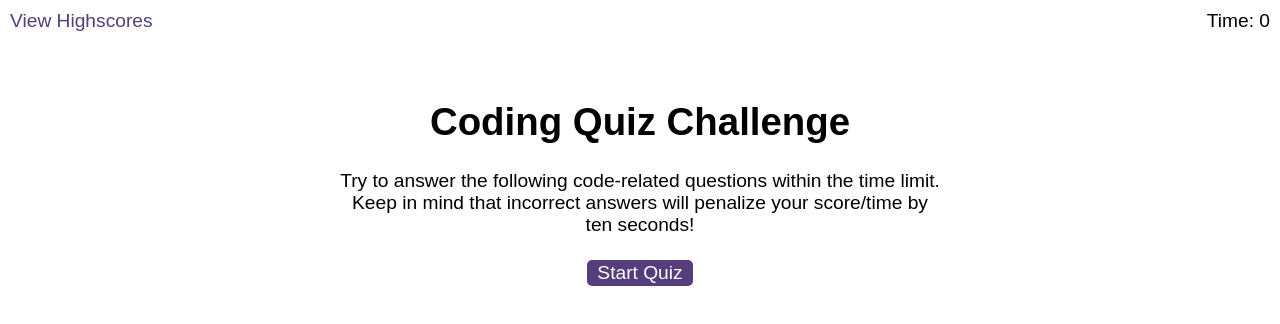
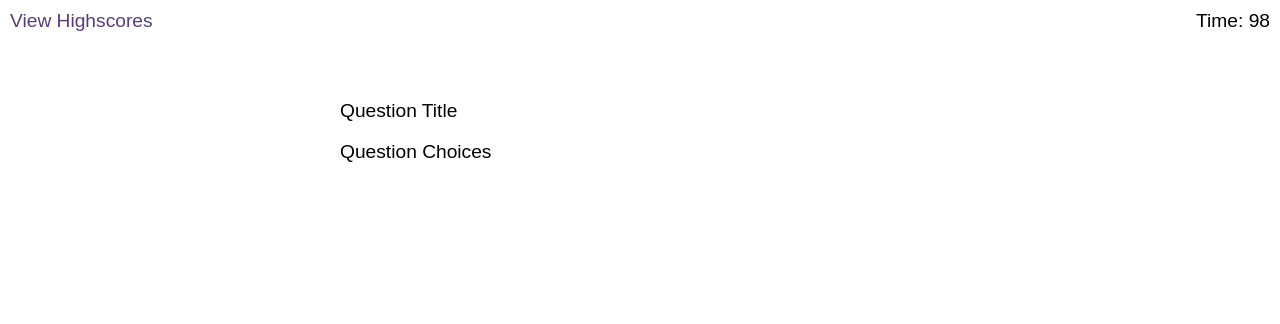
Before and after one commit to twardio/Code-Quiz, a plain HTML site: page index.html in a window 1280 px wide. Both pictures are taken after a click on the button "Start Quiz". Drawn offline with Linux system fonts and the light colour scheme.

Commit message:
interval timer added

```diff
--- a/assets/js/logic.js
+++ b/assets/js/logic.js
@@ -0,0 +1,29 @@
+const startBtnEl = document.getElementById("startBtn")
+const questionsEl = document.getElementById("questions")
+const startScreen = document.getElementById("start-screen")
+
+function startQuiz() {
+    console.log("Hello")
+    questionsEl.classList.remove("hide");
+    startScreen.classList.add("hide")
+    timer()
+}
+
+
+startBtnEl.addEventListener("click", startQuiz)
+
+
+
+
+
+
+function timer (){
+
+setInterval(displayHello, 1000);
+let count = 99
+function displayHello() {
+ const timerEl = document.getElementById("time")
+ timerEl.innerHTML = count;
+ count--
+
+}}
--- a/index.html
+++ b/index.html
@@ -12,7 +12,7 @@
   <body>
     <div class="scores"><a href="highscores.html">View Highscores</a></div>
 
-    <div class="timer">Time: <span id="time">0</span></div>
+    <div class="timer">Time: <span id="time"></span></div>
 
     <div class="wrapper">
       <div id="start-screen" class="start">
@@ -22,11 +22,12 @@
           limit. Keep in mind that incorrect answers will penalize your
           score/time by ten seconds!
         </p>
-        <button id="start">Start Quiz</button>
+        <button id="startBtn">Start Quiz</button>
       </div>
-
       <div id="questions" class="hide">
         <h2 id="question-title"></h2>
+        <p>Question Title</p>
+        <p>Question Choices</p>
         <div id="choices" class="choices"></div>
       </div>
 
```
Also changed, not shown: quiz.html (added, +17 -0 lines).
